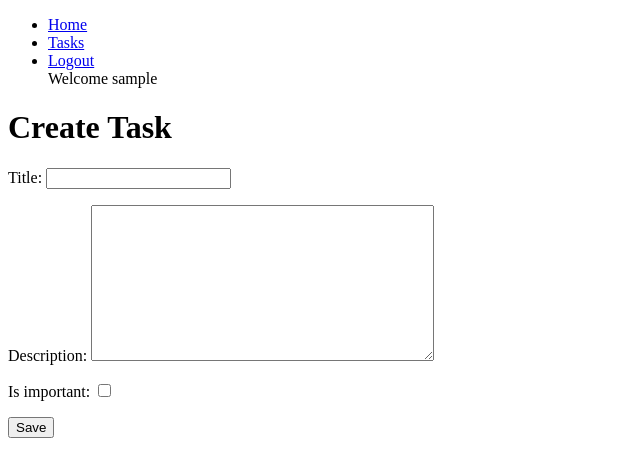
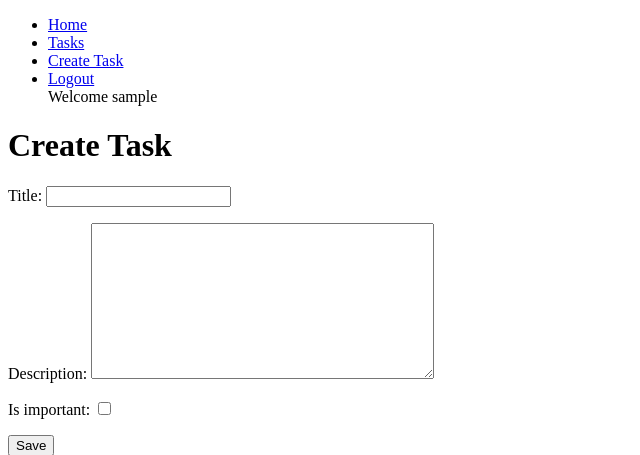
Before and after one commit to RamiroChac0n/django-crud-auth, a Django app: page /tasks/create/ in a window 1280 px wide. Shown: the top 455 px of the page, without its empty margins (0-640 px from the left). Run offline with Django 5.2, Linux system fonts and the light colour scheme; the visitor is signed in with stand-in values (Sample User, id 1).

Commit message:
add create task to menu

```diff
--- a/tasks/templates/base.html
+++ b/tasks/templates/base.html
@@ -14,6 +14,9 @@
         </li>
         <li>
           <a href="/tasks">Tasks</a>
+        </li>
+        <li>
+          <a href="{% url 'create_task' %}">Create Task</a>
         </li>
         <li>
             <a href="/logout">Logout</a>
```
